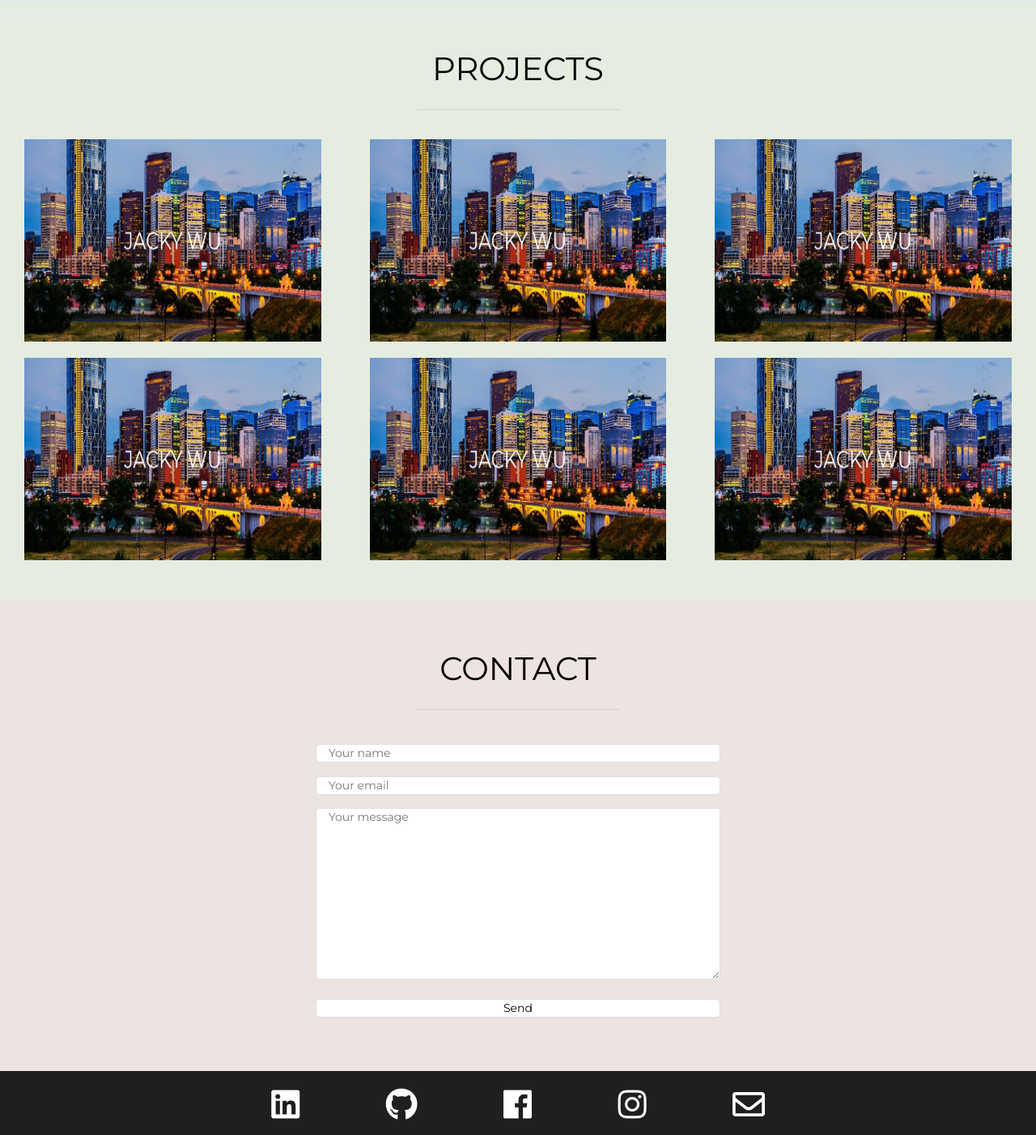
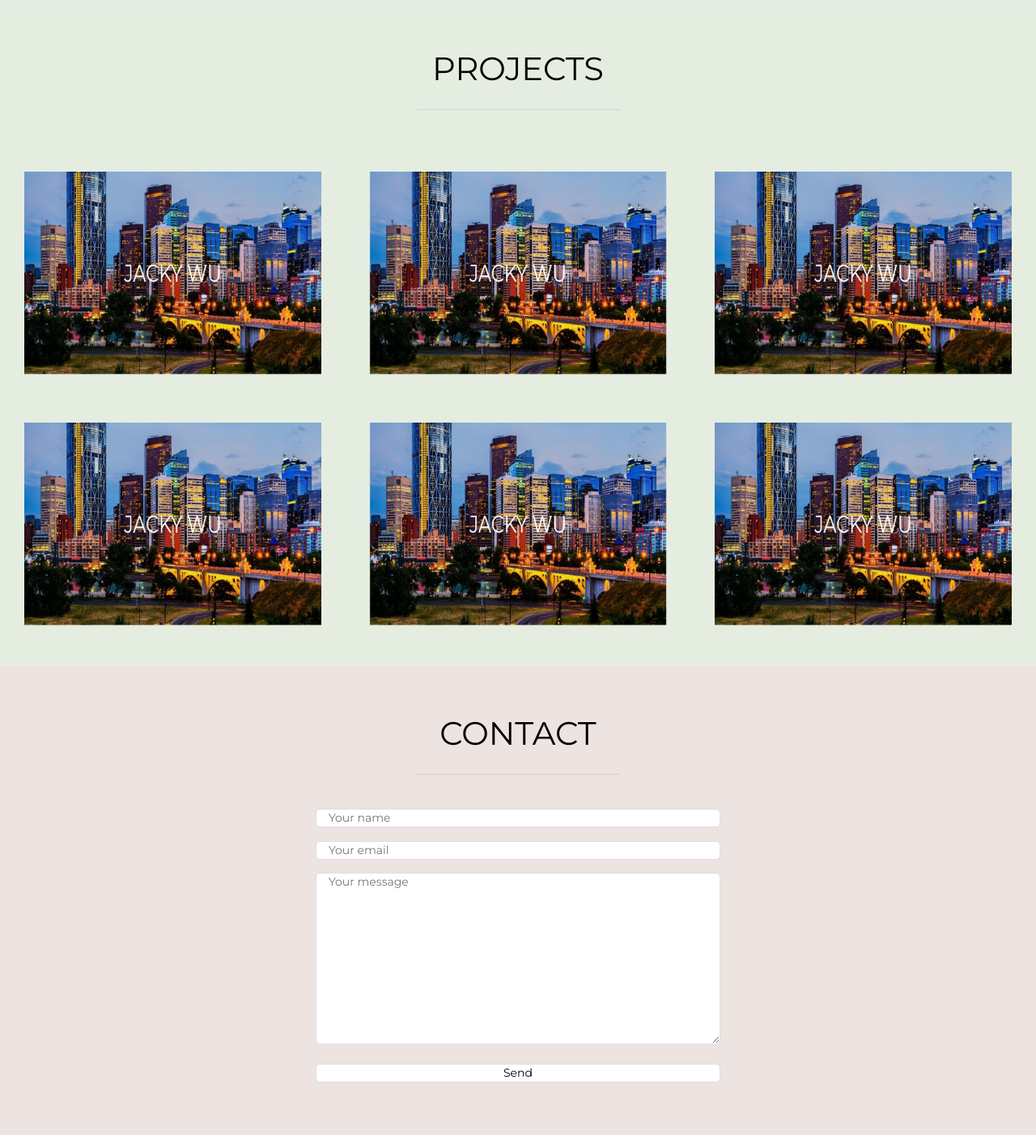
Before and after one commit to JackyJWu/jackyjwu.github.io, a PHP site: page / in a window 1280 px wide. Shown: the part 1572-2974 px from the top of the page at 81% size. Run offline with PHP 8.4, Linux system fonts and the light colour scheme; some libraries are stand-ins or nearby versions.

Commit message:
margin changes
added margin changes

```diff
--- a/assets/css/app.css
+++ b/assets/css/app.css
@@ -428,6 +428,9 @@ button[type="submit"]:focus {
   /* padding: 16px 32px; */
 
 }
+.pic{
+  margin-top:60px;
+}
 
 /* Image Consistency */
 .thumbnail img {
--- a/index.html
+++ b/index.html
@@ -88,10 +88,10 @@
   <hr width="20%">
   <div class="row" >
     <!-- Use This Template for more projects -->
-    <div class="col-lg-4 col-md-6 col-sm-6 pic" data-sr-id="12" style="margin-top:20px;  visibility: visible;  -webkit-transform: translateY(0) scale(1); opacity: 1;transform: translateY(0) scale(1); opacity: 1;-webkit-transition: -webkit-transform 0.7s cubic-bezier(0.6, 0.2, 0.1, 1) 0.5s, opacity 0.7s cubic-bezier(0.6, 0.2, 0.1, 1) 0.5s; transition: transform 0.7s cubic-bezier(0.6, 0.2, 0.1, 1) 0.5s, opacity 0.7s cubic-bezier(0.6, 0.2, 0.1, 1) 0.5s; ">
+    <div class="col-lg-4 col-md-6 col-sm-6 pic" data-sr-id="12" style="  visibility: visible;  -webkit-transform: translateY(0) scale(1); opacity: 1;transform: translateY(0) scale(1); opacity: 1;-webkit-transition: -webkit-transform 0.7s cubic-bezier(0.6, 0.2, 0.1, 1) 0.5s, opacity 0.7s cubic-bezier(0.6, 0.2, 0.1, 1) 0.5s; transition: transform 0.7s cubic-bezier(0.6, 0.2, 0.1, 1) 0.5s, opacity 0.7s cubic-bezier(0.6, 0.2, 0.1, 1) 0.5s; ">
       <div class="container thumbnail">
         <a href="https://github.com/JackyJWu/jackyjwu.github.io">
-        <img src="assets/lib/jweb.jpg"   class="image" style="width:100%">
+        <img src="assets/lib/jweb.jpg"   class="image" >
         <div class="middle">
 
           <div class="text"><a href="https://github.com/JackyJWu/jackyjwu.github.io" style="color: black; text-decoration:none;">Personal Website</a></div>
@@ -101,10 +101,10 @@
       </div>
     </div>
 
-    <div class="col-lg-4 col-md-6 col-sm-6 pic" data-sr-id="12" style="margin-top:20px; visibility: visible;  -webkit-transform: translateY(0) scale(1); opacity: 1;transform: translateY(0) scale(1); opacity: 1;-webkit-transition: -webkit-transform 0.7s cubic-bezier(0.6, 0.2, 0.1, 1) 0.5s, opacity 0.7s cubic-bezier(0.6, 0.2, 0.1, 1) 0.5s; transition: transform 0.7s cubic-bezier(0.6, 0.2, 0.1, 1) 0.5s, opacity 0.7s cubic-bezier(0.6, 0.2, 0.1, 1) 0.5s; ">
+    <div class="col-lg-4 col-md-6 col-sm-6 pic" data-sr-id="12" style=" visibility: visible;  -webkit-transform: translateY(0) scale(1); opacity: 1;transform: translateY(0) scale(1); opacity: 1;-webkit-transition: -webkit-transform 0.7s cubic-bezier(0.6, 0.2, 0.1, 1) 0.5s, opacity 0.7s cubic-bezier(0.6, 0.2, 0.1, 1) 0.5s; transition: transform 0.7s cubic-bezier(0.6, 0.2, 0.1, 1) 0.5s, opacity 0.7s cubic-bezier(0.6, 0.2, 0.1, 1) 0.5s; ">
       <div class="container thumbnail">
         <a href="https://github.com/JackyJWu/jackyjwu.github.io">
-        <img src="assets/lib/jweb.jpg"   class="image" style="width:100%">
+        <img src="assets/lib/jweb.jpg"   class="image">
         <div class="middle">
 
           <div class="text"><a href="https://github.com/JackyJWu/jackyjwu.github.io" style="color: black; text-decoration:none;">Personal Website</a></div>
@@ -114,10 +114,10 @@
       </div>
     </div>
 
-    <div class="col-lg-4 col-md-6 col-sm-6 pic" data-sr-id="12" style="margin-top:20px; visibility: visible;  -webkit-transform: translateY(0) scale(1); opacity: 1;transform: translateY(0) scale(1); opacity: 1;-webkit-transition: -webkit-transform 0.7s cubic-bezier(0.6, 0.2, 0.1, 1) 0.5s, opacity 0.7s cubic-bezier(0.6, 0.2, 0.1, 1) 0.5s; transition: transform 0.7s cubic-bezier(0.6, 0.2, 0.1, 1) 0.5s, opacity 0.7s cubic-bezier(0.6, 0.2, 0.1, 1) 0.5s; ">
+    <div class="col-lg-4 col-md-6 col-sm-6 pic" data-sr-id="12" style=" visibility: visible;  -webkit-transform: translateY(0) scale(1); opacity: 1;transform: translateY(0) scale(1); opacity: 1;-webkit-transition: -webkit-transform 0.7s cubic-bezier(0.6, 0.2, 0.1, 1) 0.5s, opacity 0.7s cubic-bezier(0.6, 0.2, 0.1, 1) 0.5s; transition: transform 0.7s cubic-bezier(0.6, 0.2, 0.1, 1) 0.5s, opacity 0.7s cubic-bezier(0.6, 0.2, 0.1, 1) 0.5s; ">
       <div class="container thumbnail">
         <a href="https://github.com/JackyJWu/jackyjwu.github.io">
-        <img src="assets/lib/jweb.jpg"   class="image" style="width:100% ">
+        <img src="assets/lib/jweb.jpg"   class="image" >
         <div class="middle">
 
           <div class="text"><a href="https://github.com/JackyJWu/jackyjwu.github.io" style="color: black; text-decoration:none;">Personal Website</a></div>
@@ -127,10 +127,10 @@
       </div>
     </div>
 
-    <div class="col-lg-4 col-md-6 col-sm-6 pic" data-sr-id="12" style="margin-top:20px; visibility: visible;  -webkit-transform: translateY(0) scale(1); opacity: 1;transform: translateY(0) scale(1); opacity: 1;-webkit-transition: -webkit-transform 0.7s cubic-bezier(0.6, 0.2, 0.1, 1) 0.5s, opacity 0.7s cubic-bezier(0.6, 0.2, 0.1, 1) 0.5s; transition: transform 0.7s cubic-bezier(0.6, 0.2, 0.1, 1) 0.5s, opacity 0.7s cubic-bezier(0.6, 0.2, 0.1, 1) 0.5s; ">
+    <div class="col-lg-4 col-md-6 col-sm-6 pic" data-sr-id="12" style=" visibility: visible;  -webkit-transform: translateY(0) scale(1); opacity: 1;transform: translateY(0) scale(1); opacity: 1;-webkit-transition: -webkit-transform 0.7s cubic-bezier(0.6, 0.2, 0.1, 1) 0.5s, opacity 0.7s cubic-bezier(0.6, 0.2, 0.1, 1) 0.5s; transition: transform 0.7s cubic-bezier(0.6, 0.2, 0.1, 1) 0.5s, opacity 0.7s cubic-bezier(0.6, 0.2, 0.1, 1) 0.5s; ">
       <div class="container thumbnail">
         <a href="https://github.com/JackyJWu/jackyjwu.github.io">
-        <img src="assets/lib/jweb.jpg"   class="image" style="width:100%">
+        <img src="assets/lib/jweb.jpg"   class="image" >
         <div class="middle">
 
           <div class="text"><a href="https://github.com/JackyJWu/jackyjwu.github.io" style="color: black; text-decoration:none;">Personal Website</a></div>
@@ -140,10 +140,10 @@
       </div>
     </div>
 
-    <div class="col-lg-4 col-md-6 col-sm-6 pic" data-sr-id="12" style="margin-top:20px; visibility: visible;  -webkit-transform: translateY(0) scale(1); opacity: 1;transform: translateY(0) scale(1); opacity: 1;-webkit-transition: -webkit-transform 0.7s cubic-bezier(0.6, 0.2, 0.1, 1) 0.5s, opacity 0.7s cubic-bezier(0.6, 0.2, 0.1, 1) 0.5s; transition: transform 0.7s cubic-bezier(0.6, 0.2, 0.1, 1) 0.5s, opacity 0.7s cubic-bezier(0.6, 0.2, 0.1, 1) 0.5s; ">
+    <div class="col-lg-4 col-md-6 col-sm-6 pic" data-sr-id="12" style=" visibility: visible;  -webkit-transform: translateY(0) scale(1); opacity: 1;transform: translateY(0) scale(1); opacity: 1;-webkit-transition: -webkit-transform 0.7s cubic-bezier(0.6, 0.2, 0.1, 1) 0.5s, opacity 0.7s cubic-bezier(0.6, 0.2, 0.1, 1) 0.5s; transition: transform 0.7s cubic-bezier(0.6, 0.2, 0.1, 1) 0.5s, opacity 0.7s cubic-bezier(0.6, 0.2, 0.1, 1) 0.5s; ">
       <div class="container thumbnail">
         <a href="https://github.com/JackyJWu/jackyjwu.github.io">
-        <img src="assets/lib/jweb.jpg"   class="image" style="width:100%">
+        <img src="assets/lib/jweb.jpg"   class="image">
         <div class="middle">
 
           <div class="text"><a href="https://github.com/JackyJWu/jackyjwu.github.io" style="color: black; text-decoration:none;">Personal Website</a></div>
@@ -152,10 +152,10 @@
         </a>
       </div>
     </div>
-    <div class="col-lg-4 col-md-6 col-sm-6 pic" data-sr-id="12" style="margin-top:20px; visibility: visible;  -webkit-transform: translateY(0) scale(1); opacity: 1;transform: translateY(0) scale(1); opacity: 1;-webkit-transition: -webkit-transform 0.7s cubic-bezier(0.6, 0.2, 0.1, 1) 0.5s, opacity 0.7s cubic-bezier(0.6, 0.2, 0.1, 1) 0.5s; transition: transform 0.7s cubic-bezier(0.6, 0.2, 0.1, 1) 0.5s, opacity 0.7s cubic-bezier(0.6, 0.2, 0.1, 1) 0.5s; ">
+    <div class="col-lg-4 col-md-6 col-sm-6 pic" data-sr-id="12" style=" visibility: visible;  -webkit-transform: translateY(0) scale(1); opacity: 1;transform: translateY(0) scale(1); opacity: 1;-webkit-transition: -webkit-transform 0.7s cubic-bezier(0.6, 0.2, 0.1, 1) 0.5s, opacity 0.7s cubic-bezier(0.6, 0.2, 0.1, 1) 0.5s; transition: transform 0.7s cubic-bezier(0.6, 0.2, 0.1, 1) 0.5s, opacity 0.7s cubic-bezier(0.6, 0.2, 0.1, 1) 0.5s; ">
       <div class="container thumbnail">
         <a href="https://github.com/JackyJWu/jackyjwu.github.io">
-        <img src="assets/lib/jweb.jpg"   class="image" style="width:100%">
+        <img src="assets/lib/jweb.jpg"   class="image" >
         <div class="middle">
 
           <div class="text"><a href="https://github.com/JackyJWu/jackyjwu.github.io" style="color: black; text-decoration:none;">Personal Website</a></div>
```
